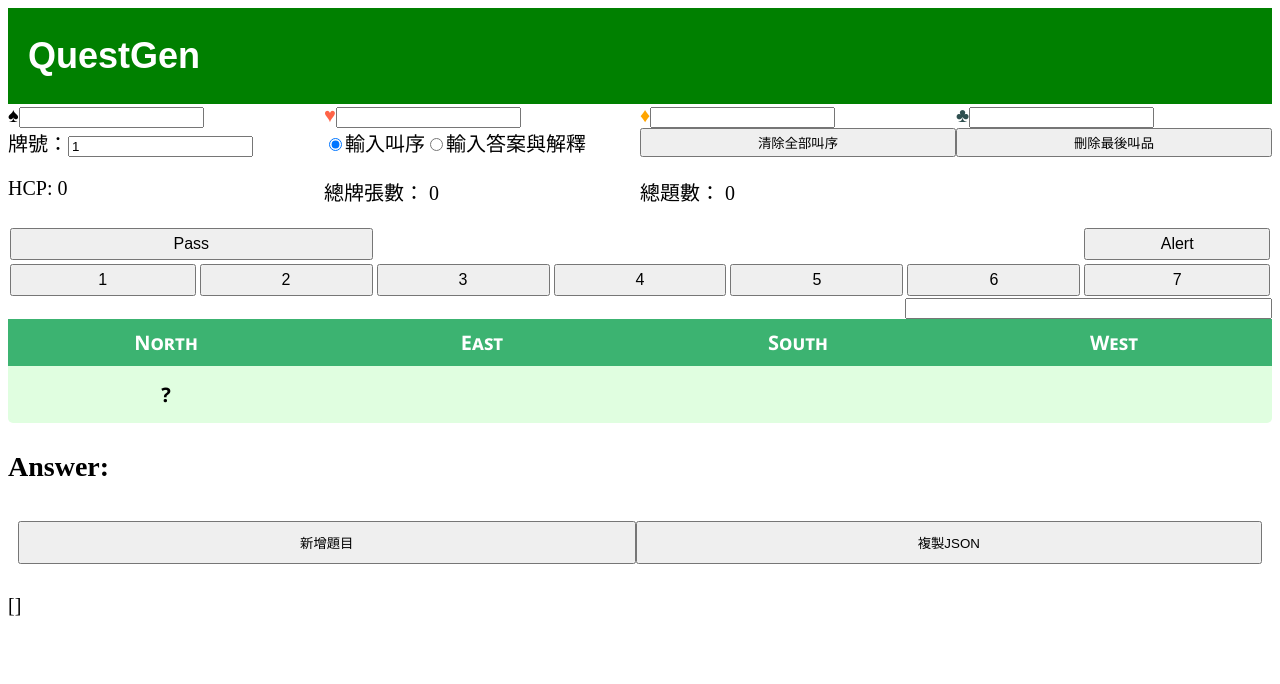
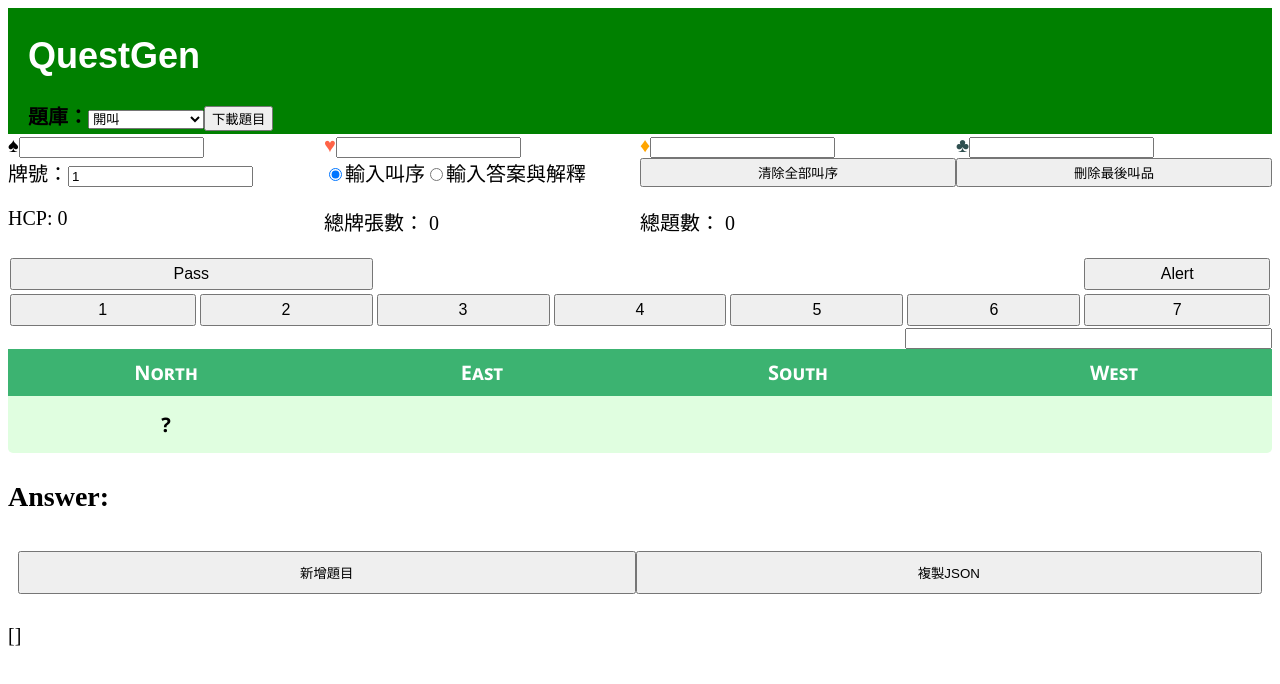
Before and after one commit to TNPLR/tnplr.github.io, a Nuxt app: page /questgen in a window 1280 px wide. Shown: the top 684 px of the page. Built offline with nearby package versions, Linux system fonts and the light colour scheme.

Commit message:
Typescript for questgen; able to download json now

```diff
--- a/pages/questgen.vue
+++ b/pages/questgen.vue
@@ -2,7 +2,8 @@
 import BiddingBox from "~/components/BiddingBox.vue";
 import AuctionBox from "~/components/AuctionBox.vue";
 import textAuction from "~/modules/textAuction";
-import type { Call, Quest } from "~/type/type";
+import type { Call, Quest, QuestLib } from "~/type/type";
+import quest from "~/modules/quest.json";
 
 
 definePageMeta({
@@ -56,6 +57,7 @@ function summitQuest() :void {
         correct: answer.value,
         board_num: board_num.value
     };
+    allStories.value[selectedQuestType.value].push(quest);
     questList.value.push(quest);
     answerMode.value = false;
     clearAuction();
@@ -89,6 +91,18 @@ function computeSuitHCP(suit: string) :number {
     return sum;
 }
 
+function download() :void {
+    let text = JSON.stringify(allStories.value, null, 2)
+    let filename = "download.json";
+    let element = document.createElement('a');
+    element.setAttribute('href', 'data:application/json;charset=utf-8,' + encodeURIComponent(text));
+    element.setAttribute('download', filename);
+    element.style.display = 'none';
+    document.body.appendChild(element);
+    element.click();
+	document.body.removeChild(element);
+}
+
 const answerMode = ref(false);
 const input_text = ref("");
 const alert = ref(false);
@@ -97,6 +111,10 @@ const auction = ref<Call[]>([]);
 const answer = ref("");
 const explanation = ref<{[index: string]: string}>({});
 const questList = ref<Quest[]>([]);
+
+const selectedQuestType = ref("開叫");
+const allStories = ref<QuestLib>(quest);
+
 const spades = ref("");
 const hearts = ref("");
 const diamonds = ref("");
@@ -120,6 +138,9 @@ onMounted(() => {
 <template>
     <header>
         <h1 class="topic"><NuxtLink to="/">QuestGen</NuxtLink></h1>
+        題庫：<select id="questlib" v-model="selectedQuestType">
+            <option v-for="(x, key) in allStories">{{ key }}</option></select>
+        <button @click="download">下載題目</button>
     </header>
     <div class="maingrid">
         <div>
```
Also changed, not shown: type/type.ts (+15 -2 lines), modules/quest.json.
